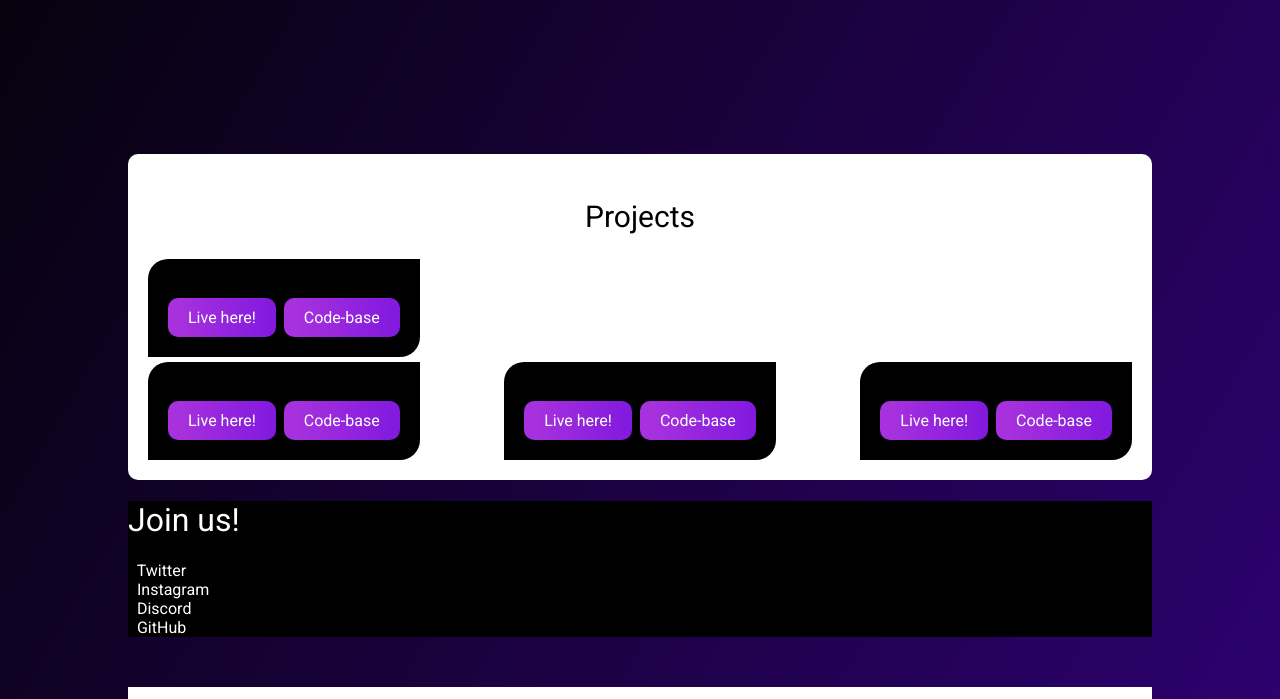
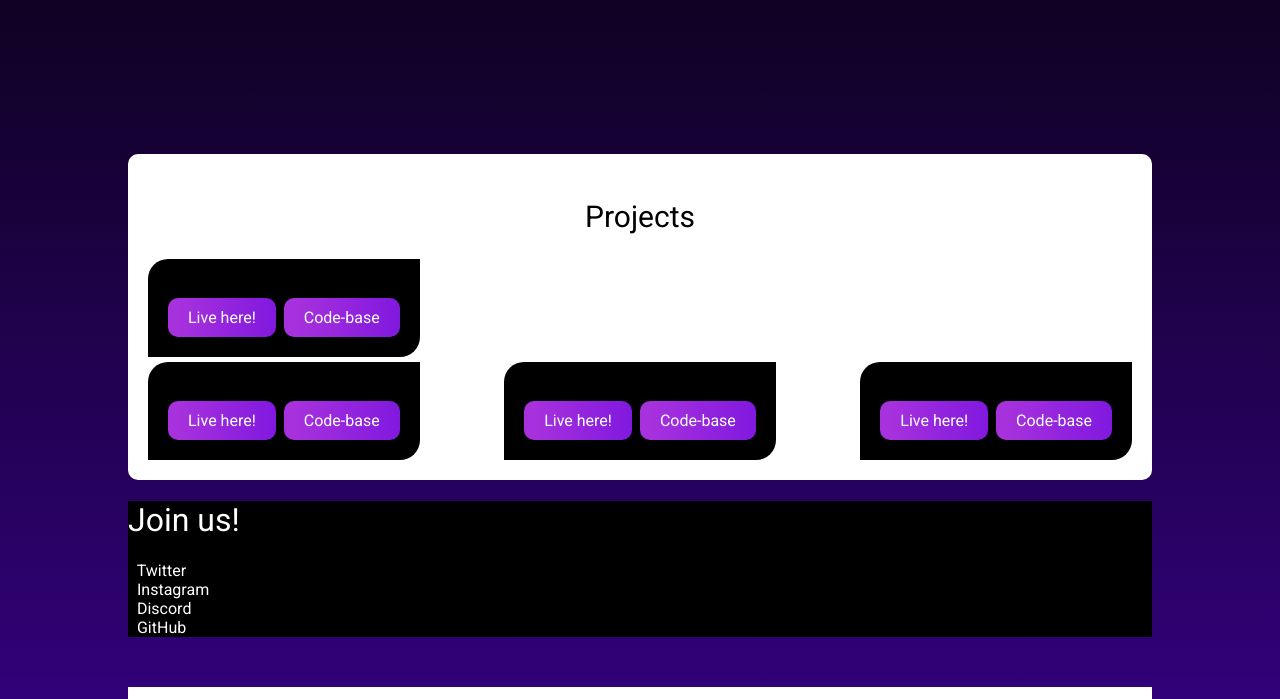
Before and after one commit to Ashish-khanagwal/Awesome-web-dev, a plain HTML site: page index.html in a window 1280 px wide. Shown: the part 710-1409 px from the top of the page. Drawn offline with Linux system fonts and the light colour scheme.

Commit message:
FEAT: changed backgroun color

```diff
--- a/style.css
+++ b/style.css
@@ -9,7 +9,11 @@
 }
 
 body {
-  background: linear-gradient(120deg, #020202 10%, rgba(90, 0, 224, 1.8) 190%);
+  background: linear-gradient(
+    to bottom,
+    #020202 30%,
+    rgba(90, 0, 224, 1.8) 150%
+  );
   background-repeat: no-repeat;
   margin: 0;
 }
```
